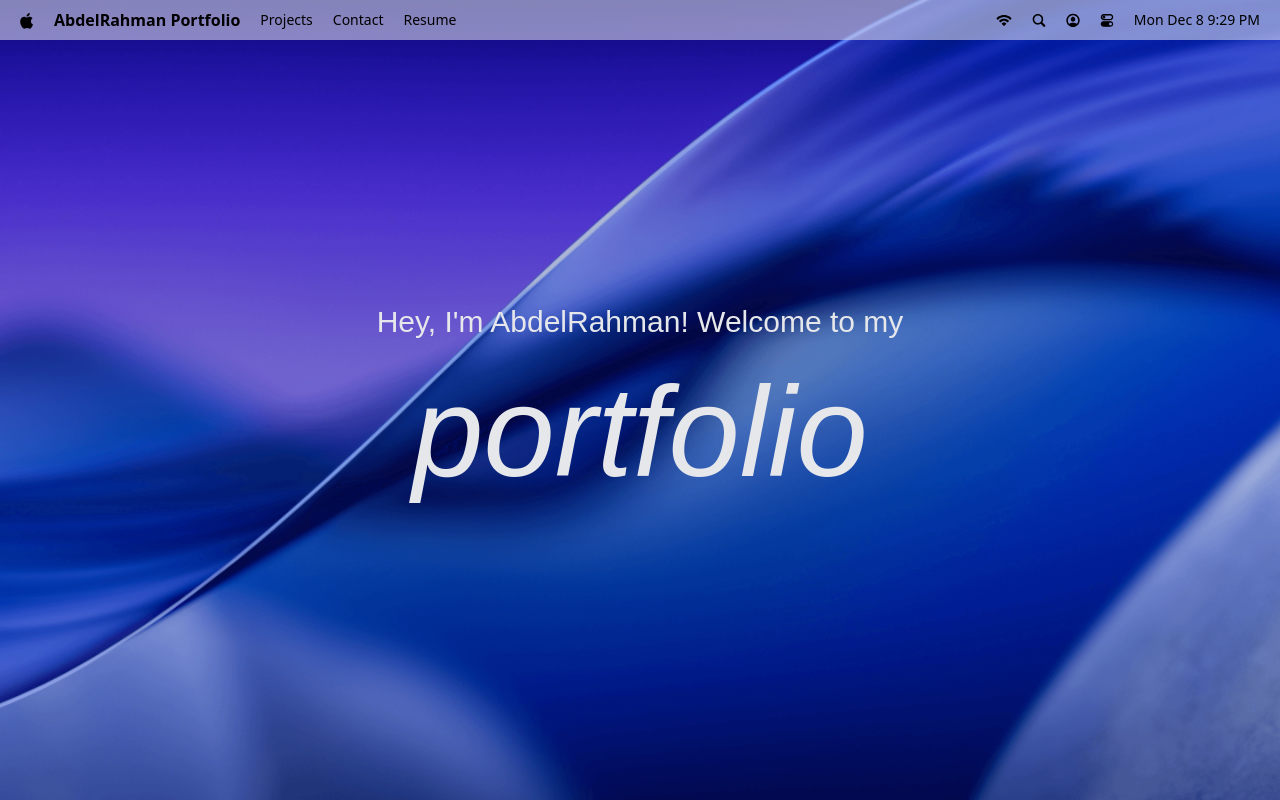
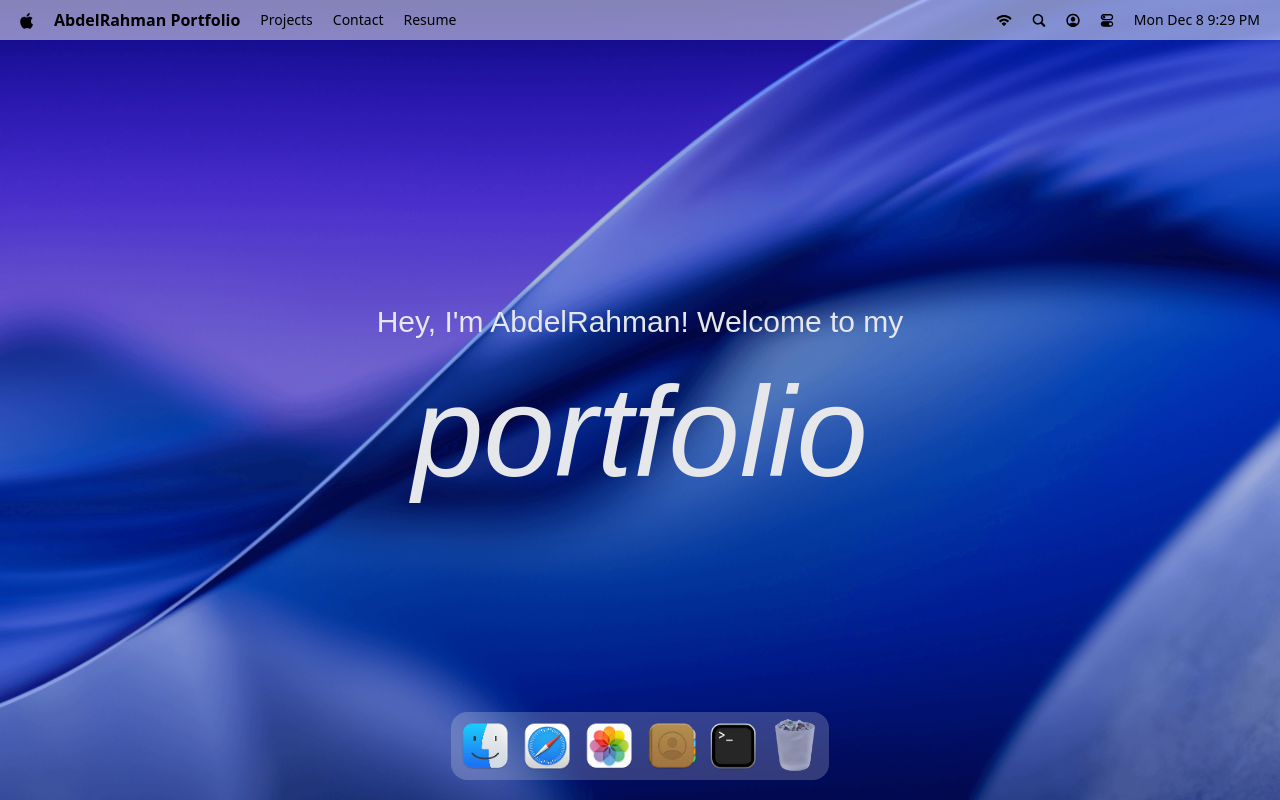
Before and after one commit to Abdulrahman-Mohamad/mac-portfolio, a React (Vite) app: page / in a window 1280 px wide. Built offline with nearby package versions, Linux system fonts and the light colour scheme; a web font is replaced by a local one.

Commit message:
finish Dock Presentaion

```diff
--- a/package.json
+++ b/package.json
@@ -17,6 +17,7 @@
     "lucide-react": "^0.554.0",
     "react": "^19.2.0",
     "react-dom": "^19.2.0",
+    "react-tooltip": "^5.30.0",
     "tailwindcss": "^4.1.17"
   },
   "devDependencies": {
--- a/src/App.jsx
+++ b/src/App.jsx
@@ -1,11 +1,13 @@
+import Dock from "#components/Dock";
 import Navbar from "#components/Navbar";
 import Welcome from "#components/Welcome";
 
 export default function App() {
     return <>
         <main>
-            <Navbar/>
-            <Welcome/>
+            <Navbar />
+            <Welcome />
+            <Dock />
         </main>
     </>
 }
--- /dev/null
+++ b/src/components/Dock.jsx
@@ -0,0 +1,94 @@
+import { dockApps } from "#constants"
+import { useGSAP } from "@gsap/react"
+import gsap from "gsap"
+import { useRef } from "react"
+import { Tooltip } from "react-tooltip"
+
+
+export default function Dock() {
+    const dockRef = useRef(null)
+
+    useGSAP(() => {
+        const dock = dockRef.current
+        if (!dock) return;
+
+        const icons = dock.querySelectorAll(".dock-icon")
+
+        const animateIcons = (mouseX) => {
+            const { left } = dock.getBoundingClientRect();
+
+            icons.forEach((icon) => {
+                const { left: iconLeft, width } = icon.getBoundingClientRect();
+                const center = iconLeft - left + width / 2;
+                const distance = Math.abs(mouseX - center);
+
+                const intensity = Math.exp(-(distance ** 2.5) / 20000);
+
+                gsap.to(icon, {
+                    scale: 1 + 0.25 * intensity,
+                    y: -15 * intensity,
+                    duration: 0.2,
+                    ease: "power1.out"
+                });
+            });
+        };
+
+        const handelMouseMove = (e) => {
+            const { left } = dock.getBoundingClientRect();
+            animateIcons(e.clientX - left);
+        }
+
+        const resetIcons = () => {
+            icons.forEach((icon) => {
+                gsap.to(icon, {
+                    scale: 1,
+                    y: 0,
+                    duration: 0.3,
+                    ease: "power1.out"
+                });
+            });
+        }
+
+        dock.addEventListener("mousemove", handelMouseMove);
+        dock.addEventListener("mouseleave", resetIcons);
+
+        return () => {
+            dock.removeEventListener("mousemove", handelMouseMove);
+            dock.removeEventListener("mouseleave", resetIcons);
+        }
+
+    }, [])
+
+    const toggleApp = (app) => {
+        // TODO Impelemnt Open Window Logic
+    }
+
+    return (
+        <section id="dock">
+            <div ref={dockRef} className="dock-container">
+                {dockApps.map(({ id, name, icon, canOpen }) => (
+                    <div key={id} className="relative flex justify-center">
+                        <button
+                            type="butto"
+                            className="dock-icon"
+                            aria-label={name}
+                            data-tooltip-id="dock-tooltip"
+                            data-tooltip-content={name}
+                            data-tooltip-delay-show={150}
+                            disabled={!canOpen}
+                            onClick={() => toggleApp({ id, canOpen })}
+                        >
+                            <img
+                                src={`/images/${icon}`}
+                                alt={name}
+                                loading="lazy"
+                                className={canOpen ? "" : "opacity-60"}
+                            />
+                        </button>
+                    </div>
+                ))}
+                <Tooltip id="dock-tooltip" place="top" className="tooltip" />
+            </div>
+        </section>
+    )
+}
```
Also changed, not shown: 1 other file (tests, documents, lock files or other folders).
